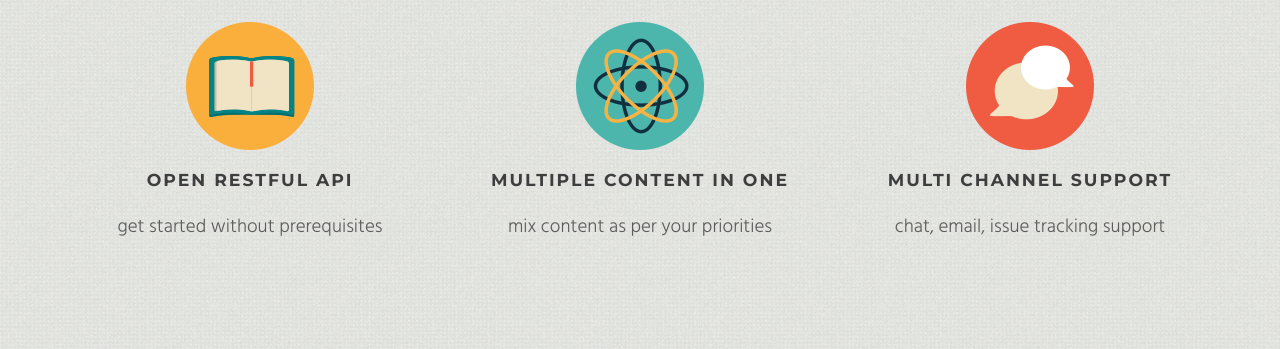
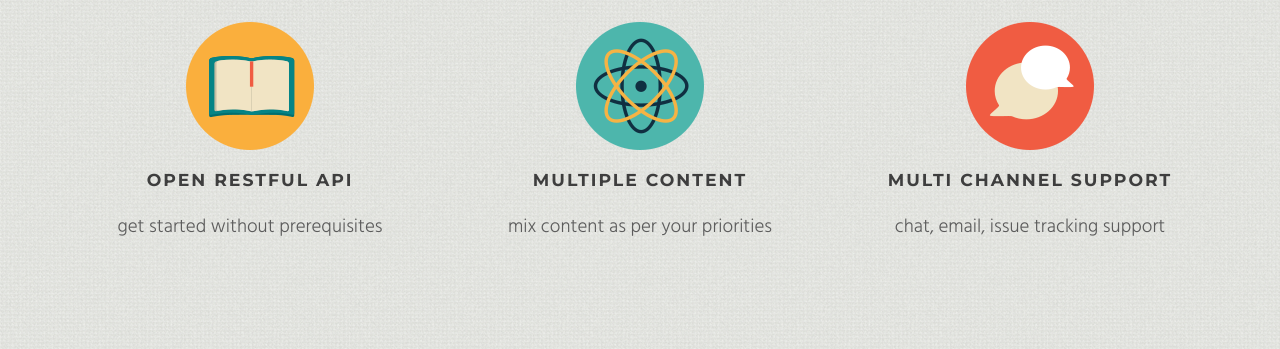
Before and after one commit to balazsszilardtoth/allmyles.github.io, a Jekyll site: the page built from index.html, in a window 1280 px wide and 900 px high, scrolled down 1582 px. Shown: the part 91-440 px from the top of the window. Built offline with Jekyll 4.4.1, drawn with Linux system fonts in a browser that asks for light colours; nearby versions of some CDN libraries.

Commit message:
remove typo in one

```diff
--- a/index.html
+++ b/index.html
@@ -88,7 +88,7 @@ title: Allmyles
 						<img src="/img/science1.png" alt="atom">
 					</figure>
 					<div class="text">
-						<h3>Multiple content in one</h3>
+						<h3>Multiple content</h3>
 						<p>mix content as per your priorities</p>
 					</div>
 				</div>
```
